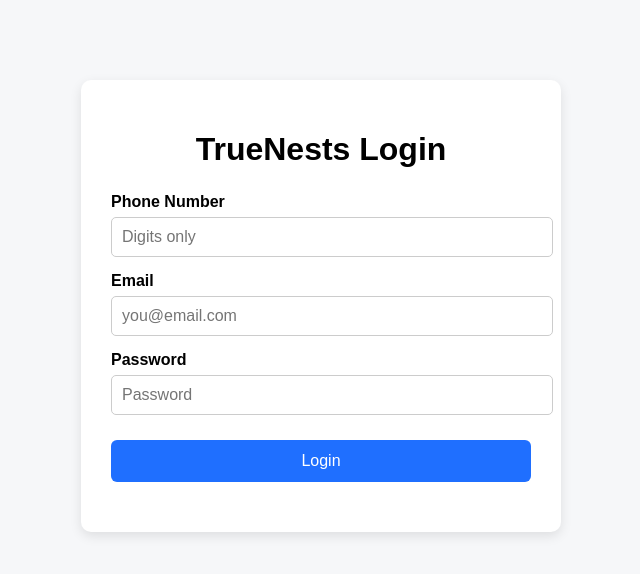
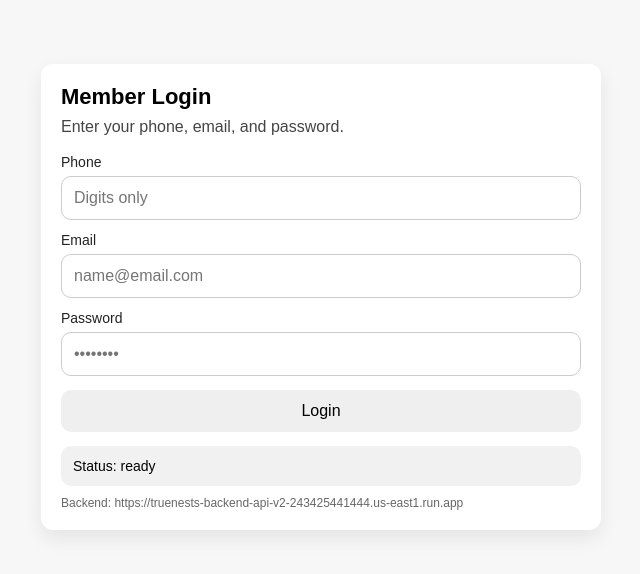
Before and after one commit to TrueNests/truenests-website, a plain HTML site: page member-login/index.html in a window 1280 px wide. Shown: the whole page, without its empty margins (319-959 px from the left). Drawn offline with Linux system fonts and the light colour scheme.

Commit message:
Update index.html

```diff
--- a/member-login/index.html
+++ b/member-login/index.html
@@ -1,143 +1,101 @@
-<!DOCTYPE html>
+<!doctype html>
 <html lang="en">
 <head>
-  <meta charset="UTF-8" />
+  <meta charset="utf-8" />
+  <meta name="viewport" content="width=device-width,initial-scale=1" />
   <title>TrueNests Member Login</title>
-  <meta name="viewport" content="width=device-width, initial-scale=1.0" />
-
   <style>
-    body {
-      font-family: Arial, sans-serif;
-      background: #f6f7f9;
-      margin: 0;
-      padding: 0;
-    }
-
-    .container {
-      max-width: 420px;
-      margin: 80px auto;
-      background: #ffffff;
-      padding: 30px;
-      border-radius: 10px;
-      box-shadow: 0 4px 12px rgba(0,0,0,0.1);
-    }
-
-    h1 {
-      text-align: center;
-      margin-bottom: 25px;
-    }
-
-    label {
-      display: block;
-      margin-top: 15px;
-      font-weight: bold;
-    }
-
-    input {
-      width: 100%;
-      padding: 10px;
-      margin-top: 6px;
-      border-radius: 5px;
-      border: 1px solid #ccc;
-      font-size: 16px;
-    }
-
-    button {
-      width: 100%;
-      margin-top: 25px;
-      padding: 12px;
-      font-size: 16px;
-      border-radius: 6px;
-      border: none;
-      background: #1f6fff;
-      color: white;
-      cursor: pointer;
-    }
-
-    button:disabled {
-      background: #999;
-      cursor: not-allowed;
-    }
-
-    .status {
-      margin-top: 20px;
-      text-align: center;
-      font-weight: bold;
-    }
-
-    .success {
-      color: green;
-    }
-
-    .error {
-      color: red;
-    }
+    body { font-family: Arial, sans-serif; margin: 0; padding: 24px; background: #f7f7f7; }
+    .card { max-width: 520px; margin: 40px auto; background: #fff; border-radius: 12px; padding: 20px; box-shadow: 0 8px 20px rgba(0,0,0,.08); }
+    h1 { margin: 0 0 8px; font-size: 22px; }
+    p { margin: 0 0 18px; color: #444; }
+    label { display:block; margin: 12px 0 6px; font-size: 14px; color:#222; }
+    input { width: 100%; padding: 12px; border: 1px solid #ccc; border-radius: 10px; font-size: 16px; box-sizing: border-box; }
+    button { width: 100%; margin-top: 14px; padding: 12px; border: 0; border-radius: 10px; font-size: 16px; cursor: pointer; }
+    button:disabled { opacity: .7; cursor: not-allowed; }
+    .status { margin-top: 14px; padding: 12px; border-radius: 10px; background: #f1f1f1; font-size: 14px; white-space: pre-wrap; }
+    .ok { background: #e7f7ea; }
+    .err { background: #fde8e8; }
+    .small { font-size: 12px; color: #666; margin-top: 10px; }
   </style>
 </head>
 <body>
+  <div class="card">
+    <h1>Member Login</h1>
+    <p>Enter your phone, email, and password.</p>
 
-  <div class="container">
-    <h1>TrueNests Login</h1>
-
-    <label for="phone">Phone Number</label>
-    <input id="phone" type="tel" placeholder="Digits only" />
+    <label for="phone">Phone</label>
+    <input id="phone" inputmode="numeric" placeholder="Digits only" />
 
     <label for="email">Email</label>
-    <input id="email" type="email" placeholder="you@email.com" />
+    <input id="email" type="email" placeholder="name@email.com" />
 
     <label for="password">Password</label>
-    <input id="password" type="password" placeholder="Password" />
+    <input id="password" type="password" placeholder="••••••••" />
 
-    <button id="loginBtn" onclick="login()">Login</button>
+    <button id="loginBtn">Login</button>
 
-    <div id="status" class="status"></div>
+    <div id="status" class="status">Status: ready</div>
+
+    <div class="small">
+      Backend: <span id="backendUrl"></span>
+    </div>
   </div>
 
   <script>
-    const API_BASE = "https://truenests-backend-api-v2-243425441444.us-east1.run.app";
+    // ✅ Make sure this points to your Cloud Run service
+    const BACKEND_BASE = "https://truenests-backend-api-v2-243425441444.us-east1.run.app";
+    document.getElementById("backendUrl").textContent = BACKEND_BASE;
 
-    async function login() {
-      const phone = document.getElementById("phone").value.trim();
-      const email = document.getElementById("email").value.trim();
-      const password = document.getElementById("password").value;
+    const statusEl = document.getElementById("status");
+    const btn = document.getElementById("loginBtn");
 
-      const statusEl = document.getElementById("status");
-      const btn = document.getElementById("loginBtn");
+    function setStatus(msg, kind) {
+      statusEl.textContent = msg;
+      statusEl.className = "status " + (kind || "");
+    }
 
-      statusEl.textContent = "Logging in...";
-      statusEl.className = "status";
+    function digitsOnly(s) {
+      return (s || "").toString().replace(/\D/g, "");
+    }
+
+    btn.addEventListener("click", async () => {
+      const phone = digitsOnly(document.getElementById("phone").value);
+      const email = (document.getElementById("email").value || "").trim();
+      const password = document.getElementById("password").value || "";
+
       btn.disabled = true;
+      setStatus("Logging in...", "");
 
       try {
-        const response = await fetch(`${API_BASE}/member-login`, {
+        const resp = await fetch(BACKEND_BASE + "/memberLogin", {
           method: "POST",
-          headers: {
-            "Content-Type": "application/json"
-          },
-          body: JSON.stringify({
-            phone,
-            email,
-            password
-          })
+          headers: { "Content-Type": "application/json" },
+          body: JSON.stringify({ phone, email, password })
         });
 
-        const data = await response.json();
+        // Try to parse JSON no matter what
+        let data = null;
+        try { data = await resp.json(); } catch (e) {}
 
-        if (!response.ok || !data.ok) {
-          throw new Error(data.error || "Login failed");
+        if (!resp.ok) {
+          const msg = (data && (data.error || data.message)) ? (data.error || data.message) : ("HTTP " + resp.status);
+          setStatus("Login failed: " + msg, "err");
+          return;
         }
 
-        statusEl.textContent = `Hello ${data.firstName || "Member"}!`;
-        statusEl.className = "status success";
+        if (data && data.ok) {
+          setStatus("Hello " + (data.firstName || "") + "!\n" + "guestId: " + (data.guestId || ""), "ok");
+        } else {
+          setStatus("Login failed: " + (data && data.error ? data.error : "Unknown error"), "err");
+        }
 
       } catch (err) {
-        statusEl.textContent = err.message || "No response from server";
-        statusEl.className = "status error";
+        setStatus("Load failed (could not reach backend).", "err");
       } finally {
         btn.disabled = false;
       }
-    }
+    });
   </script>
-
 </body>
 </html>
```
